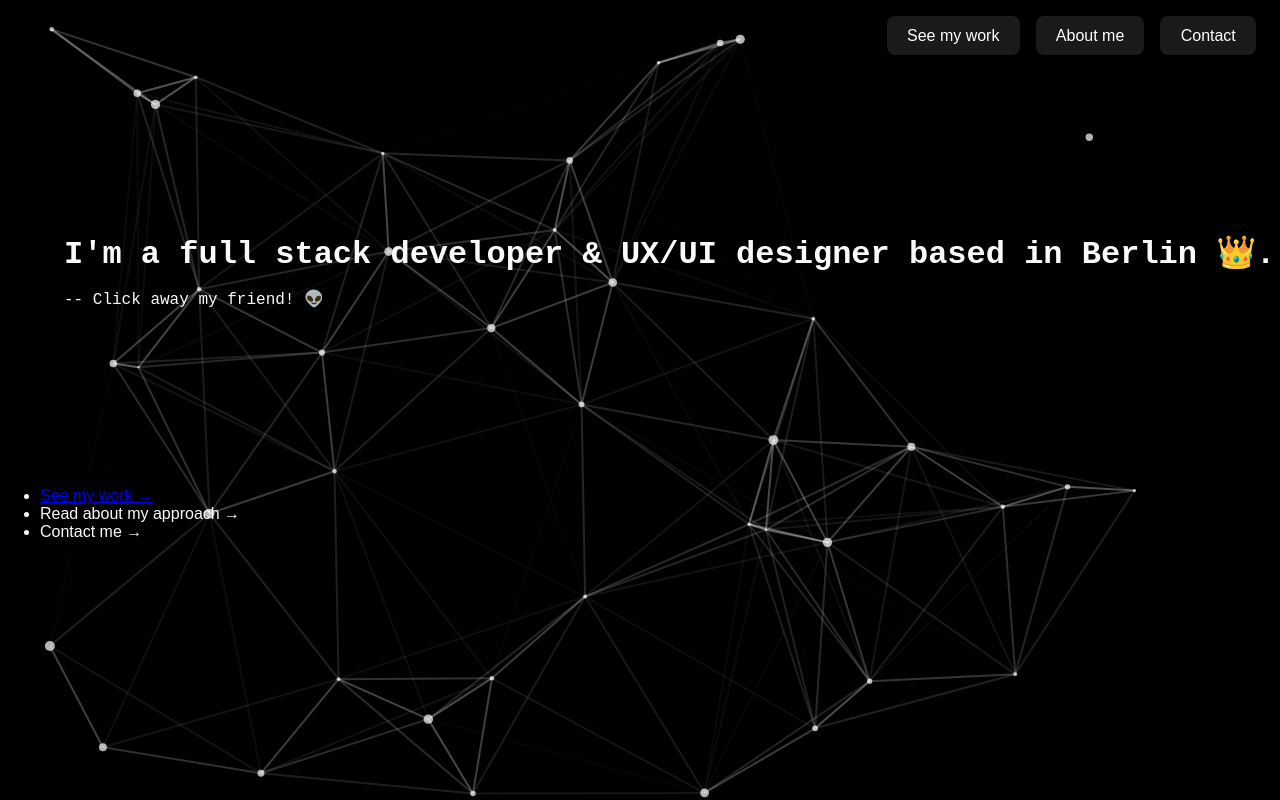
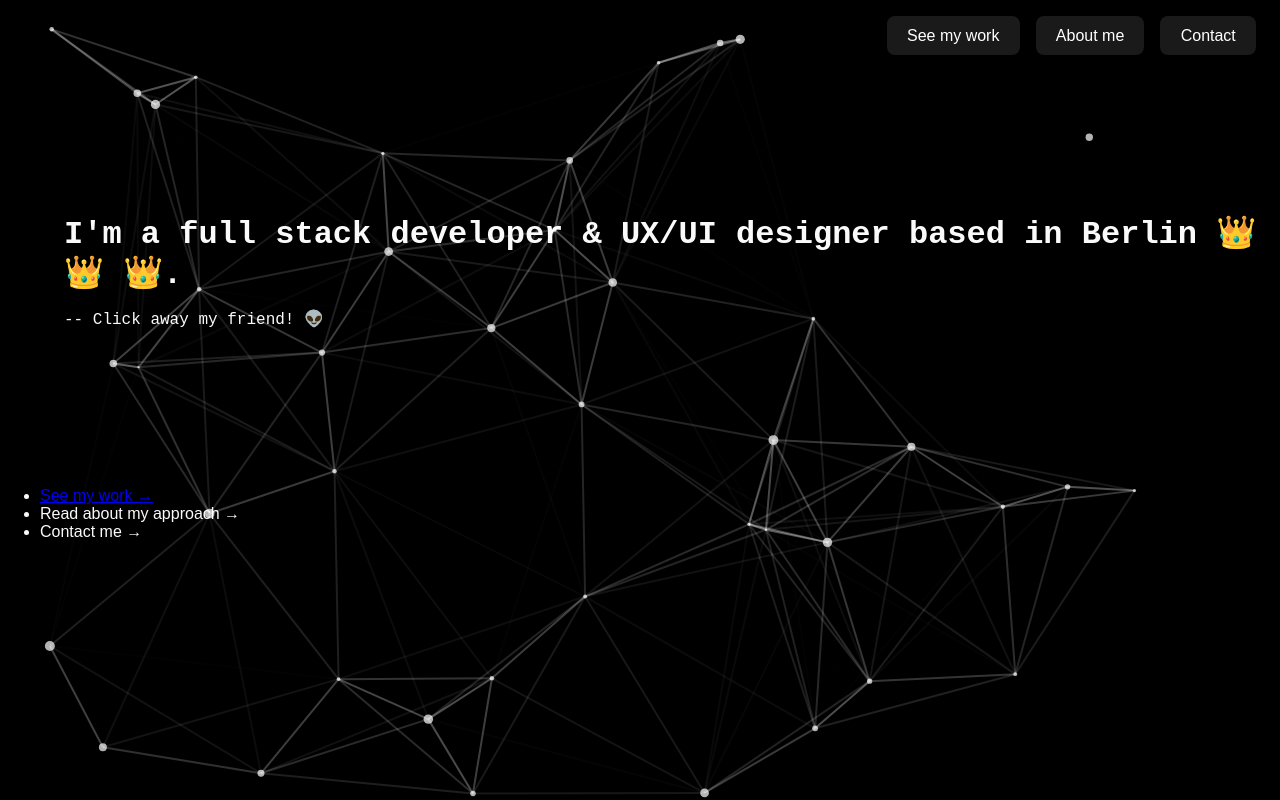
Before and after one commit to h-aburesha/my-next-website, a Next.js app: page / in a window 1280 px wide. Built offline with nearby package versions, Linux system fonts and the light colour scheme.

Commit message:
test live

```diff
--- a/pages/index.tsx
+++ b/pages/index.tsx
@@ -23,7 +23,7 @@ export default function Home() {
                 <header className="header">
                     <code className="welcome-message">
                         I&apos;m a full stack developer & UX/UI designer based
-                        in Berlin 👑.
+                        in Berlin 👑 👑 👑.
                     </code>
                     <code> -- Click away my friend! 👽</code>
                 </header>
```
